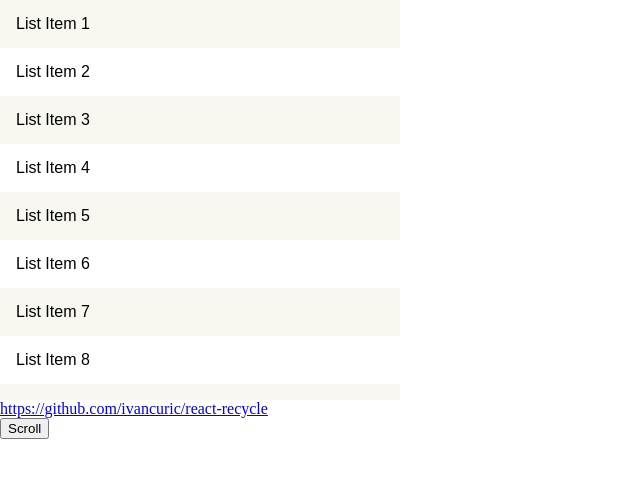
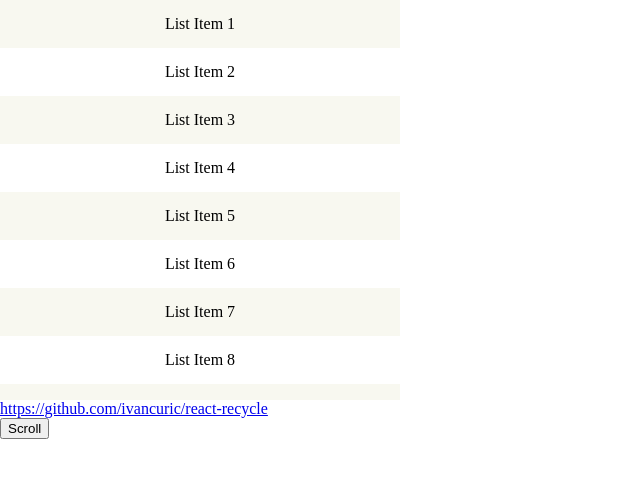
Before and after one commit to ivancuric/react-recycle, a React app: page / in a window 1280 px wide. Shown: the whole page, without its empty margins (0-640 px from the left). Built offline with nearby package versions, Linux system fonts and the light colour scheme.

Commit message:
cleaning

```diff
--- a/public/index.html
+++ b/public/index.html
@@ -4,7 +4,7 @@
 <head>
 	<meta charset="utf-8">
 	<meta name="viewport" content="width=device-width, initial-scale=1, shrink-to-fit=no">
-	<title>Node recycling without onScroll</title>
+	<title>Node recycling</title>
 </head>
 
 <body>
--- a/src/ListItem.js
+++ b/src/ListItem.js
@@ -1,20 +1,16 @@
 import React, { PureComponent } from 'react';
 
 export class ListItem extends PureComponent {
-  constructor() {
-    super();
-    this.state = {};
-  }
   render() {
     return (
       <div
         className={this.props.index % 2 ? 'item odd' : 'item even'}
-        // style={{
-        //   transform: `translateY(${this.props.height * this.props.index}px)`
-        // }}
-        style={{ top: this.props.height * this.props.index }}
+        style={{
+          transform: `translateY(${this.props.height * this.props.index}px)`
+        }}
+        // style={{ top: this.props.height * this.props.index }}
       >
-        <span>List</span> <span>Item</span> <span>{this.props.index + 1}</span>
+        List Item {this.props.index + 1}
       </div>
     );
   }
--- a/src/styles.css
+++ b/src/styles.css
@@ -18,25 +18,26 @@ body {
   position: relative;
   contain: strict;
   -webkit-overflow-scrolling: touch;
+  will-change: transform;
 }
 
 .scroll-track {
   position: relative;
-  will-change: transform;
   contain: strict;
-}
-
-.visibleItems {
-  contain: strict;
-  position: relative;
   will-change: transform;
 }
 
 .item {
-  font-family: sans-serif;
+  appearance: none;
+  border: 0;
+  font: inherit;
   line-height: 1;
-  padding: 1em;
   position: absolute;
+  left: 0;
+  top: 0;
+  display: flex;
+  align-items: center;
+  justify-content: center;
   width: 100%;
   height: 48px;
   contain: strict;
```
